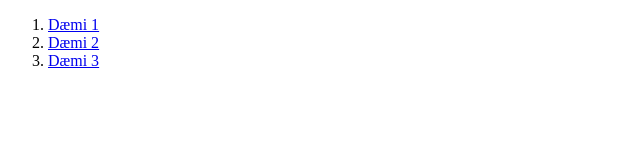
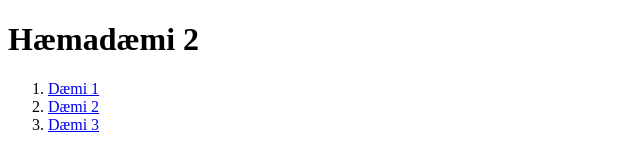
Before and after one commit to Armann-Sch/grafiksforr-verk1, a plain HTML site: page verkefni2/heimadaemi2.html in a window 1280 px wide. Shown: the whole page, without its empty margins (0-640 px from the left). Drawn offline with Linux system fonts and the light colour scheme.

Commit message:
bætti við header

```diff
--- a/verkefni2/heimadaemi2.html
+++ b/verkefni2/heimadaemi2.html
@@ -3,6 +3,9 @@
 
 </head>
 <body>
+    <h1>
+        Hæmadæmi 2
+    </h1>
     <ol>
         <li><a href="./daemi1/gasket1.html">Dæmi 1</a></li>
         <li><a href="./daemi2/circlefan.html">Dæmi 2</a></li>
```
